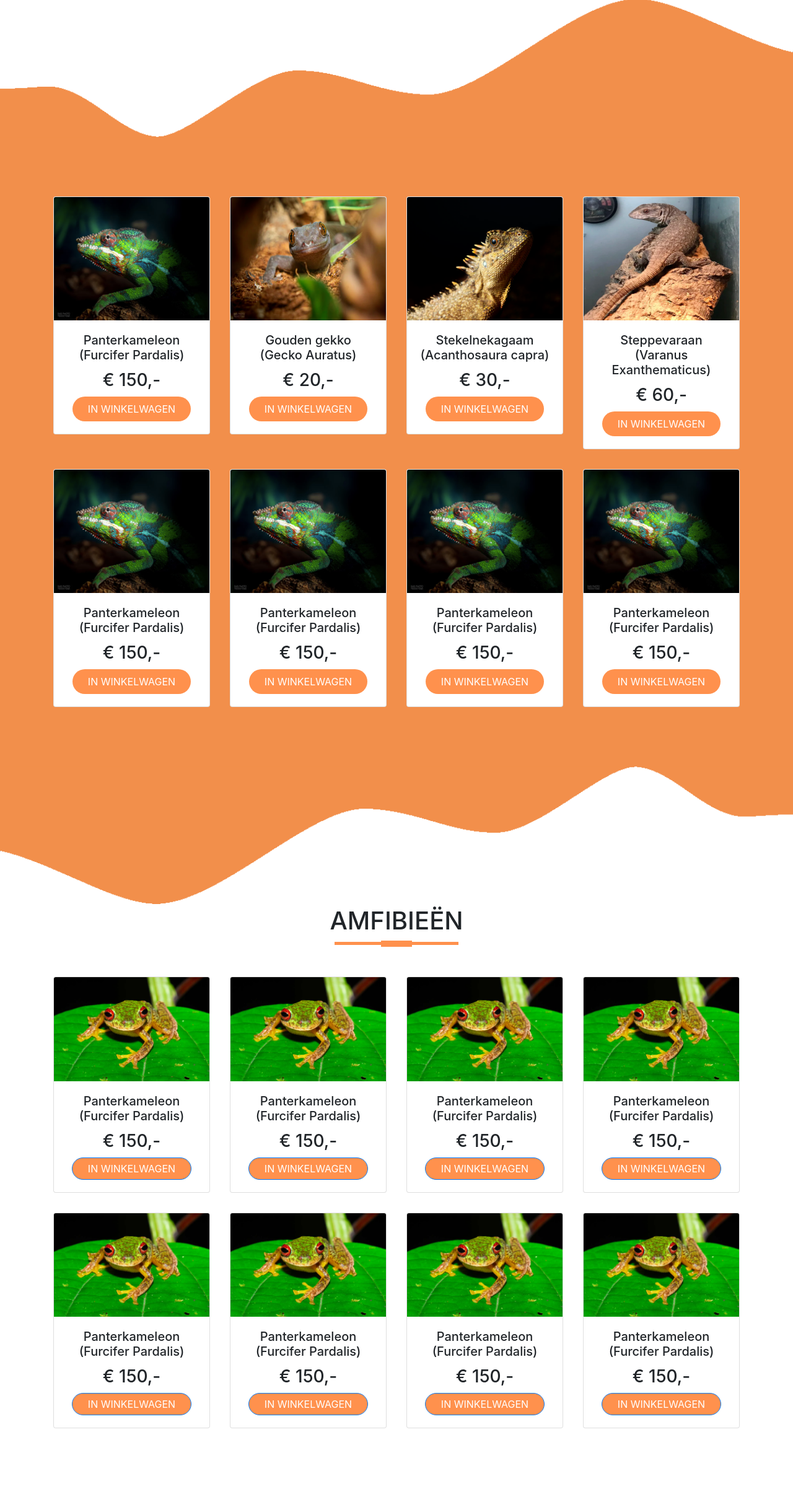
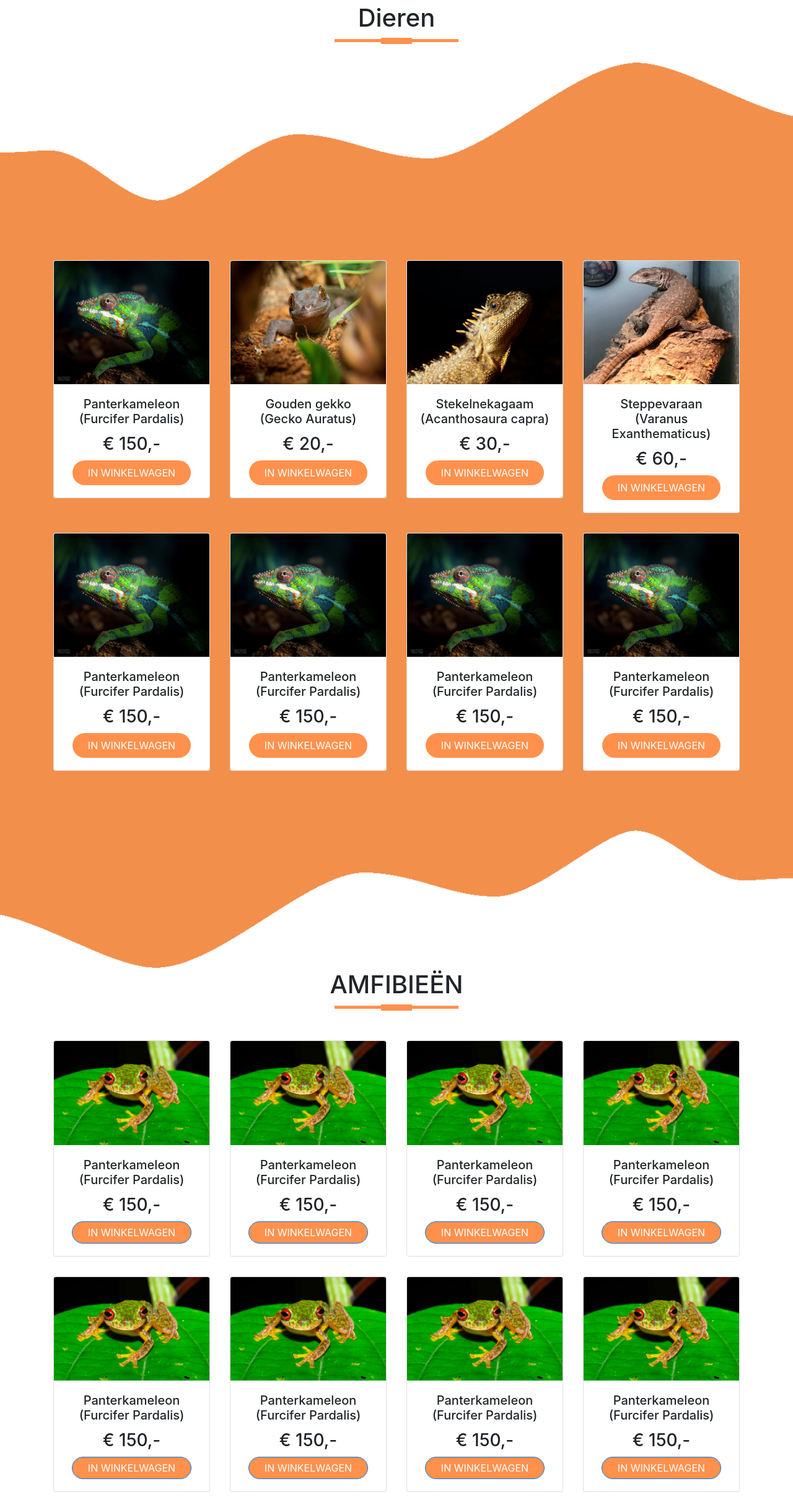
Before and after one commit to dolle3/2019-c4-Exotica, a PHP site: page /index.php?content=dieren in a window 1280 px wide. Shown: the part 110-2534 px from the top of the page at 62% size. Before the commit the page ends 2415 px from the top, so only its background shows below. Run offline with PHP 8.4, Linux system fonts and the light colour scheme; some libraries are stand-ins or nearby versions.

Commit message:
0.0.28
0.0.28

```diff
--- a/includes/aquariums.php
+++ b/includes/aquariums.php
@@ -1,6 +1,10 @@
 <?php require_once './core/init.php';
 ?>
-
+<section id="shop">
+    <div class="container text-center">
+        <h1 class="title">Aquariums</h1>
+    </div>
+</section>
 
 <img src="../img/myimage.png" class="bottom-img">
 
--- a/includes/dieren.php
+++ b/includes/dieren.php
@@ -1,5 +1,10 @@
 <?php require_once './core/init.php';
 ?>
+<section id="shop">
+    <div class="container text-center">
+        <h1 class="title">Dieren</h1>
+    </div>
+</section>
 <img src="../img/myimage.png" class="bottom-img">
 
 <section id="diensten">
--- a/includes/voeding.php
+++ b/includes/voeding.php
@@ -1,5 +1,11 @@
 <?php require_once './core/init.php';
 ?>
+
+<section id="shop">
+    <div class="container text-center">
+    <h1 class="title">Voeding</h1>
+    </div>
+</section>
 
 <img src="../img/myimage.png" class="bottom-img">
 
```
